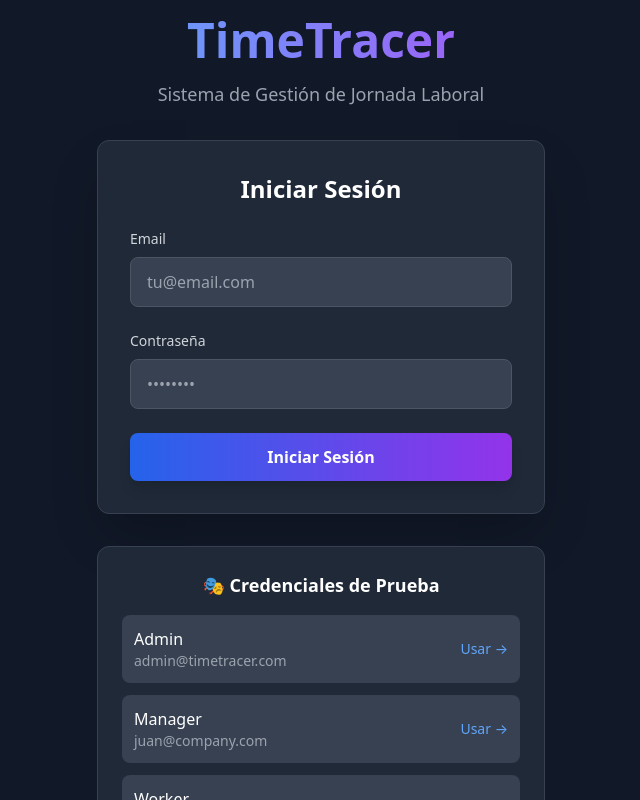
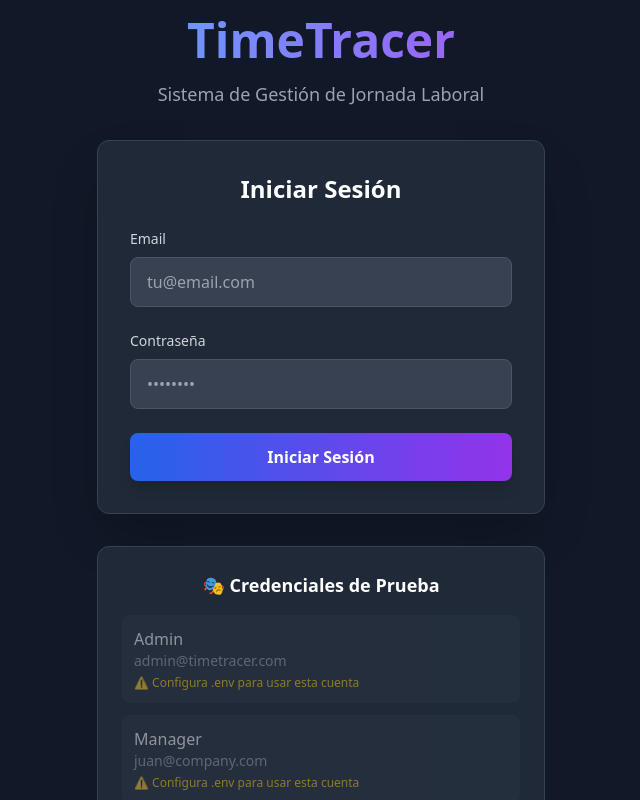
Before and after one commit to diegogerwig/devCamp_BOTTEGA_Full_Stack_PROJECT, a React (Vite) app in the folder frontend/: page / in a window 1280 px wide. Shown: the top 800 px of the page, without its empty margins (319-959 px from the left). Built offline with nearby package versions, Linux system fonts and the light colour scheme.

Commit message:
credentials

```diff
--- a/frontend/src/components/Login.jsx
+++ b/frontend/src/components/Login.jsx
@@ -10,12 +10,8 @@ function Login() {
 
 	// Función para validar formato de email
 	const isValidEmail = (email) => {
-		// Regex: debe tener texto antes de @, una sola @, texto después de @, un punto, y texto después del punto
 		const emailRegex = /^[^\s@]+@[^\s@]+\.[^\s@]+$/;
-
-		// Verificar que solo tenga una @
 		const atCount = (email.match(/@/g) || []).length;
-
 		return emailRegex.test(email) && atCount === 1;
 	};
 
@@ -54,7 +50,6 @@ function Login() {
 			console.log('✅ Login exitoso, usuario:', result.user);
 			console.log('⏳ Esperando actualización del estado...');
 
-			// Pequeño delay para asegurar que React actualice
 			setTimeout(() => {
 				console.log('🔄 Estado debería estar actualizado ahora');
 			}, 100);
@@ -63,16 +58,29 @@ function Login() {
 		setLoading(false);
 	};
 
+	// 🔑 Credenciales de prueba desde variables de entorno
 	const demoCredentials = [
-		{ role: 'Admin', email: 'admin@timetracer.com', password: '••••••••••••' },
-		{ role: 'Manager', email: 'juan@company.com', password: '••••••••••••' },
-		{ role: 'Worker', email: 'maria@company.com', password: '••••••••••••' }
+		{
+			role: 'Admin',
+			email: import.meta.env.VITE_DEMO_ADMIN_EMAIL || 'admin@timetracer.com',
+			password: import.meta.env.VITE_DEMO_ADMIN_PASSWORD || ''
+		},
+		{
+			role: 'Manager',
+			email: import.meta.env.VITE_DEMO_MANAGER_EMAIL || 'juan@company.com',
+			password: import.meta.env.VITE_DEMO_MANAGER_PASSWORD || ''
+		},
+		{
+			role: 'Worker',
+			email: import.meta.env.VITE_DEMO_WORKER_EMAIL || 'maria@company.com',
+			password: import.meta.env.VITE_DEMO_WORKER_PASSWORD || ''
+		}
 	];
 
 	const fillCredentials = (demoEmail, demoPassword) => {
 		setEmail(demoEmail);
 		setPassword(demoPassword);
-		setError(''); // Limpiar errores al autocompletar
+		setError('');
 	};
 
 	return (
@@ -106,7 +114,7 @@ function Login() {
 								value={email}
 								onChange={(e) => {
 									setEmail(e.target.value);
-									setError(''); // Limpiar error al escribir
+									setError('');
 								}}
 								className="w-full px-4 py-3 bg-gray-700 border border-gray-600 rounded-lg text-white focus:outline-none focus:ring-2 focus:ring-blue-500 focus:border-transparent"
 								placeholder="tu@email.com"
@@ -123,7 +131,7 @@ function Login() {
 								value={password}
 								onChange={(e) => {
 									setPassword(e.target.value);
-									setError(''); // Limpiar error al escribir
+									setError('');
 								}}
 								className="w-full px-4 py-3 bg-gray-700 border border-gray-600 rounded-lg text-white focus:outline-none focus:ring-2 focus:ring-blue-500 focus:border-transparent"
 								placeholder="••••••••"
@@ -175,15 +183,27 @@ function Login() {
 						{demoCredentials.map((demo, index) => (
 							<button
 								key={index}
-								onClick={() => fillCredentials(demo.email)}
-								className="w-full p-3 bg-gray-700 hover:bg-gray-600 rounded-lg text-left transition-colors"
+								onClick={() => fillCredentials(demo.email, demo.password)}
+								disabled={!demo.password}
+								className={`w-full p-3 rounded-lg text-left transition-colors ${
+									demo.password
+										? 'bg-gray-700 hover:bg-gray-600 cursor-pointer'
+										: 'bg-gray-700/50 cursor-not-allowed opacity-50'
+								}`}
 							>
 								<div className="flex justify-between items-center">
 									<div>
 										<div className="text-white font-medium">{demo.role}</div>
 										<div className="text-gray-400 text-sm">{demo.email}</div>
+										{!demo.password && (
+											<div className="text-yellow-400 text-xs mt-1">
+												⚠️ Configura .env para usar esta cuenta
+											</div>
+										)}
 									</div>
-									<span className="text-blue-400 text-sm">Usar →</span>
+									{demo.password && (
+										<span className="text-blue-400 text-sm">Usar →</span>
+									)}
 								</div>
 							</button>
 						))}
```
